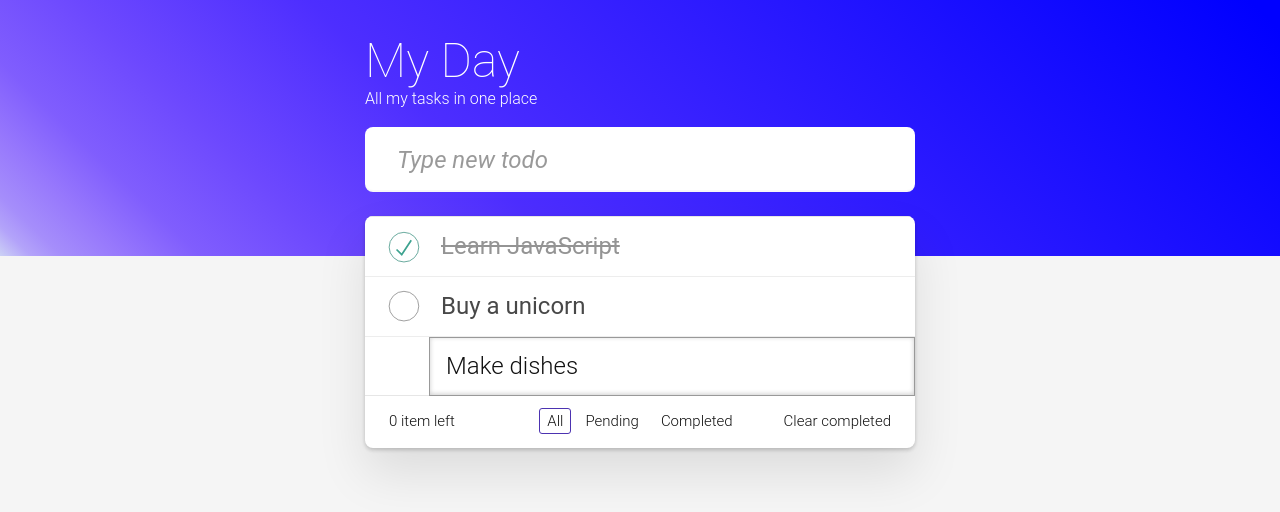
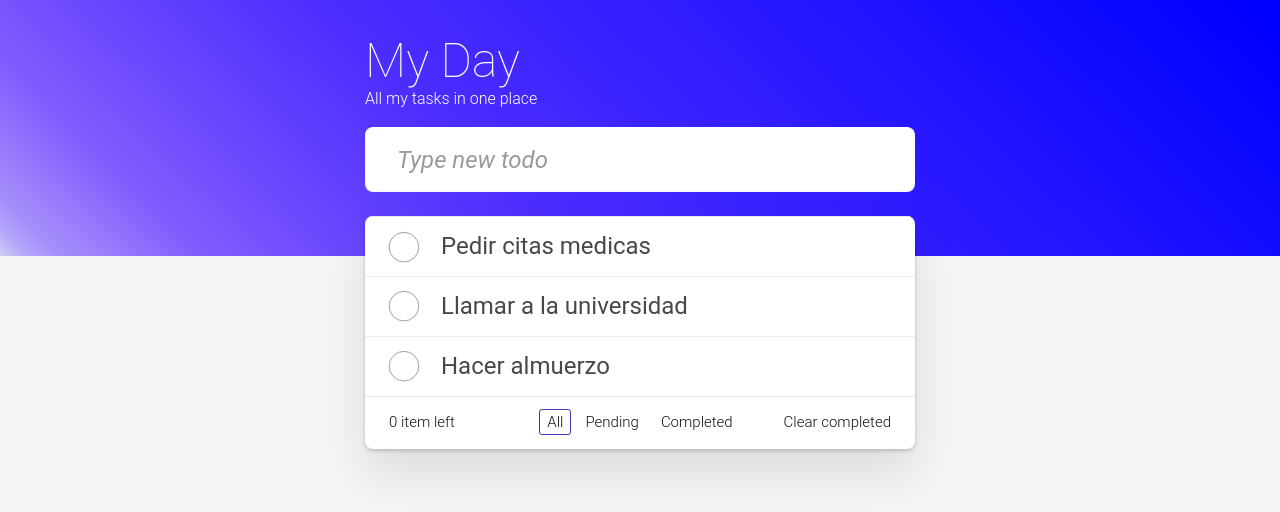
Before and after one commit to Nath-Maya/toDo-App, an Angular app: page /home in a window 1280 px wide. Shown: the top 512 px of the page. Built offline with nearby package versions, Linux system fonts and the light colour scheme.

Commit message:
Add page home

```diff
--- a/src/app/pages/home/home.component.html
+++ b/src/app/pages/home/home.component.html
@@ -15,7 +15,14 @@
      <!-- This section should be hidden by default and shown when there are todos -->
      <section class="main">
        <ul class="todo-list">
-         <li class="completed">
+        <li *ngFor="let task of tasks()">
+          <div class="view">
+            <input class="toggle" type="checkbox">
+            <label>{{task}}</label>
+            <button class="destroy"></button>
+          </div>
+        </li>
+         <!-- <li class="completed">
            <div class="view">
              <input class="toggle" type="checkbox" checked />
              <label>Learn JavaScript</label>
@@ -38,7 +45,7 @@
              <button class="destroy"></button>
            </div>
            <input class="edit" value="Make dishes" />
-         </li>
+         </li> -->
        </ul>
      </section>
      <!-- This footer should be hidden by default and shown when there are todos -->
--- a/src/app/pages/home/home.component.ts
+++ b/src/app/pages/home/home.component.ts
@@ -1,12 +1,17 @@
-import { Component } from '@angular/core';
+import { Component, signal } from '@angular/core';
+import { CommonModule } from '@angular/common';
 
 @Component({
   selector: 'app-home',
   standalone: true,
-  imports: [],
+  imports: [CommonModule],
   templateUrl: './home.component.html',
   styleUrl: './home.component.css'
 })
 export class HomeComponent {
-
+  tasks = signal([
+    'Pedir citas medicas',
+    'Llamar a la universidad',
+    'Hacer almuerzo'
+  ])
 }
```
Also changed, not shown: src/app/app.routes.ts (line endings or trailing spaces).
